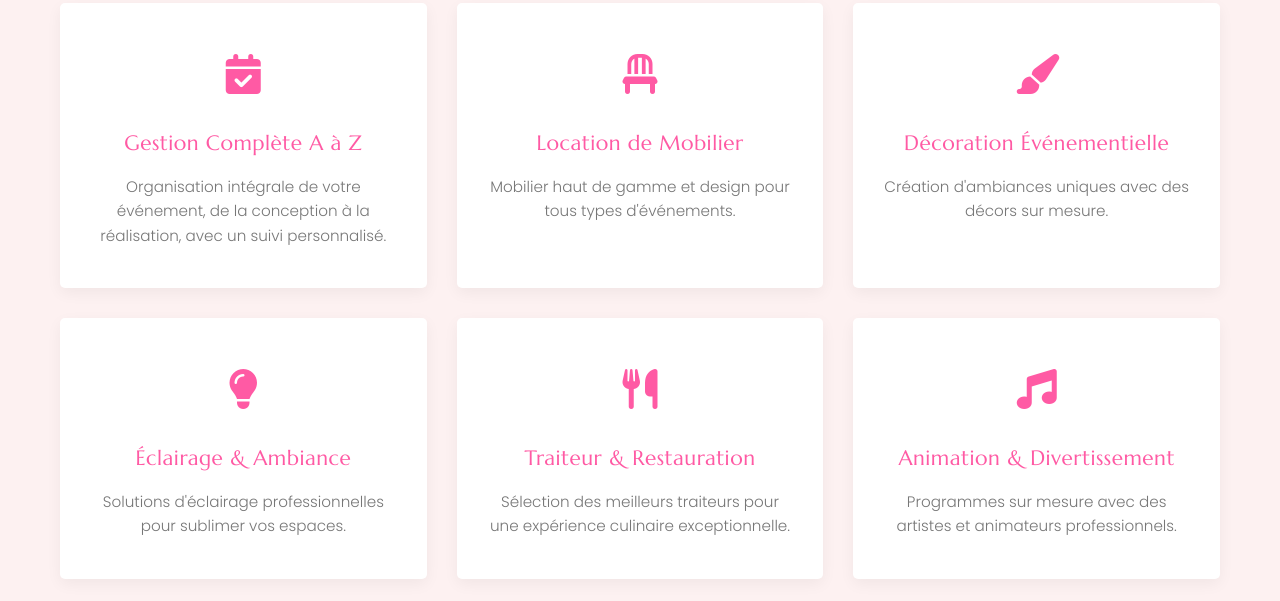
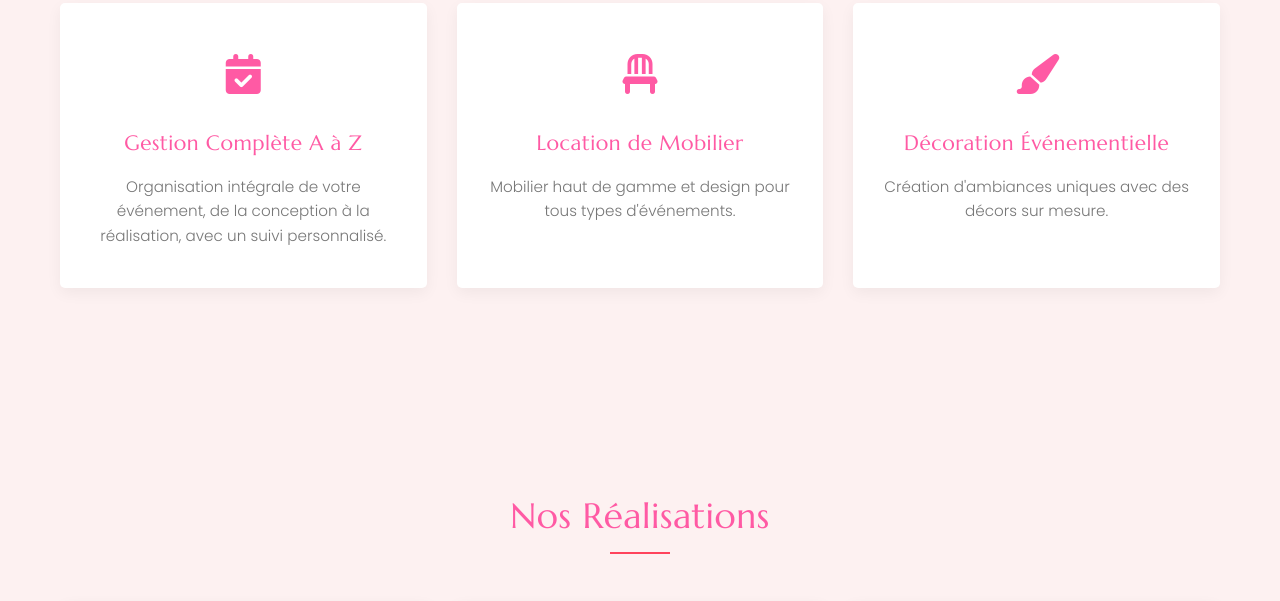
Before and after one commit to tryredty/SATIS-FETE, a plain HTML site: page index.html in a window 1280 px wide. Shown: the part 1730-2331 px from the top of the page. Drawn offline with Linux system fonts and the light colour scheme; grey boxes are pictures that could not be loaded.

Commit message:
Update index.html

```diff
--- a/index.html
+++ b/index.html
@@ -71,7 +71,7 @@
 
 
         header.scrolled .logo img {
-    height: 60px; /* Taille légèrement réduite quand le header est scrollé */
+    height: 100px; /* Taille légèrement réduite quand le header est scrollé */
 }
 
 
@@ -82,7 +82,7 @@
         }
 
         .logo img {
-    height: 70px; /* Taille augmentée de 50px à 70px */
+    height: 105px; /* Taille augmentée de 50px à 70px */
     transition: var(--transition);
 }
 
@@ -718,7 +718,7 @@
     <!-- Header -->
     <header>
         <a href="#" class="logo">
-            <img src="logo.png" alt="SATISFETE Logo">
+            <img src="logo1.png" alt="SATISFETE Logo">
         </a>
         <nav class="main-nav">
             <a href="#home">Accueil</a>
@@ -808,27 +808,7 @@
                     <h3>Décoration Événementielle</h3>
                     <p>Création d'ambiances uniques avec des décors sur mesure.</p>
                 </div>
-                <div class="service-card">
-                    <div class="service-icon">
-                        <i class="fas fa-lightbulb"></i>
-                    </div>
-                    <h3>Éclairage & Ambiance</h3>
-                    <p>Solutions d'éclairage professionnelles pour sublimer vos espaces.</p>
-                </div>
-                <div class="service-card">
-                    <div class="service-icon">
-                        <i class="fas fa-utensils"></i>
-                    </div>
-                    <h3>Traiteur & Restauration</h3>
-                    <p>Sélection des meilleurs traiteurs pour une expérience culinaire exceptionnelle.</p>
-                </div>
-                <div class="service-card">
-                    <div class="service-icon">
-                        <i class="fas fa-music"></i>
-                    </div>
-                    <h3>Animation & Divertissement</h3>
-                    <p>Programmes sur mesure avec des artistes et animateurs professionnels.</p>
-                </div>
+
             </div>
         </div>
     </section>
```
